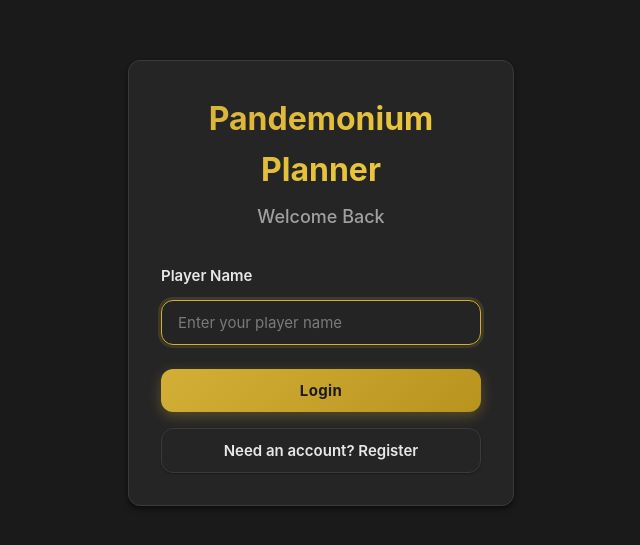
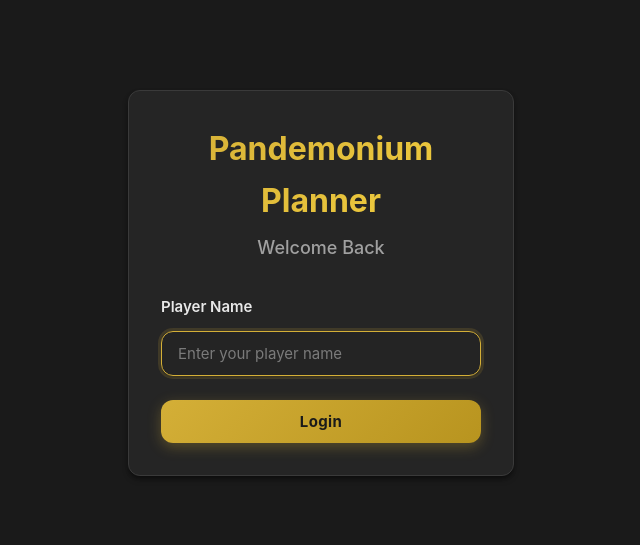
Before and after one commit to 8luedragoneye/PandemoniumPlanner, a React (Vite) app: page / in a window 1280 px wide. Shown: the part 137-682 px from the top of the page, without its empty margins (319-959 px from the left). Built offline with nearby package versions, Linux system fonts and the light colour scheme; no server answers.

Commit message:
refactor(Login): simplify button styles and remove unnecessary register toggle button

```diff
--- a/src/components/Login.tsx
+++ b/src/components/Login.tsx
@@ -101,22 +101,10 @@ export function Login() {
           <button
             type="submit"
             className="btn-primary"
-            style={{ width: '100%', marginBottom: '1rem' }}
+            style={{ width: '100%' }}
             disabled={loading}
           >
             {loading ? 'Loading...' : (isRegister ? 'Register' : 'Login')}
-          </button>
-
-          <button
-            type="button"
-            className="btn-secondary"
-            style={{ width: '100%' }}
-            onClick={() => {
-              setIsRegister(!isRegister);
-              setError('');
-            }}
-          >
-            {isRegister ? 'Already have an account? Login' : 'Need an account? Register'}
           </button>
         </form>
       </div>
```
Also changed, not shown: 1 other file (tests, documents, lock files or other folders).
